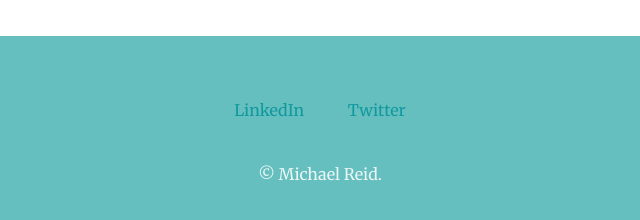
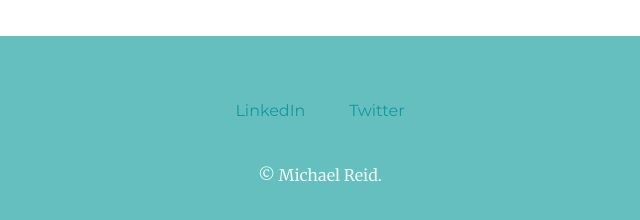
Before and after one commit to MichaelReid85/CSS-My-Site, a plain HTML site: page index.html in a window 1280 px wide. Shown: the part 2732-2952 px from the top of the page, 320-960 px from the left. Drawn offline with Linux system fonts and the light colour scheme.

Commit message:
update footer links

```diff
--- a/css/styles.css
+++ b/css/styles.css
@@ -34,7 +34,7 @@ hr {
 
 a {
   color: #11999E;
-  font-family: 'Merriweather', Arial, Helvetica, sans-serif;
+  font-family: 'Montserrat', sans-serif;
   margin: 10px 20px;
   text-decoration: none;
 }
```
